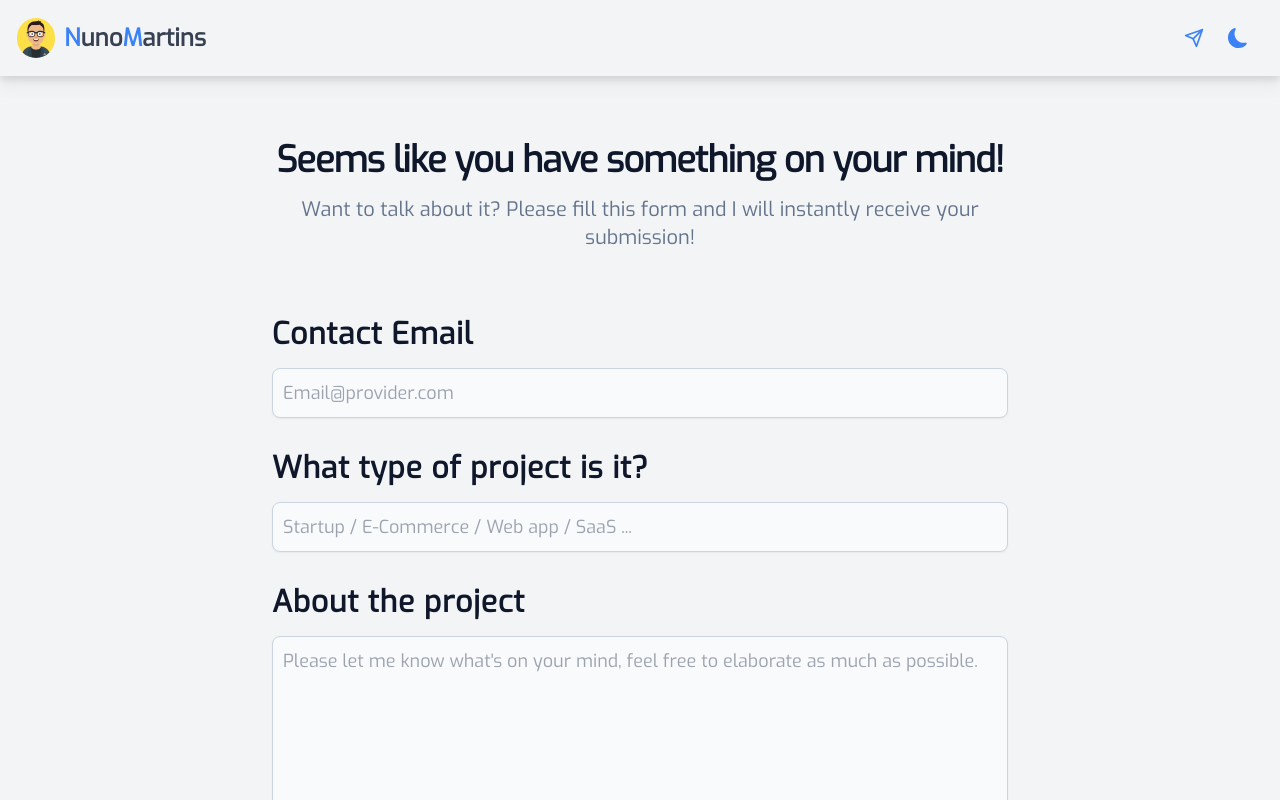
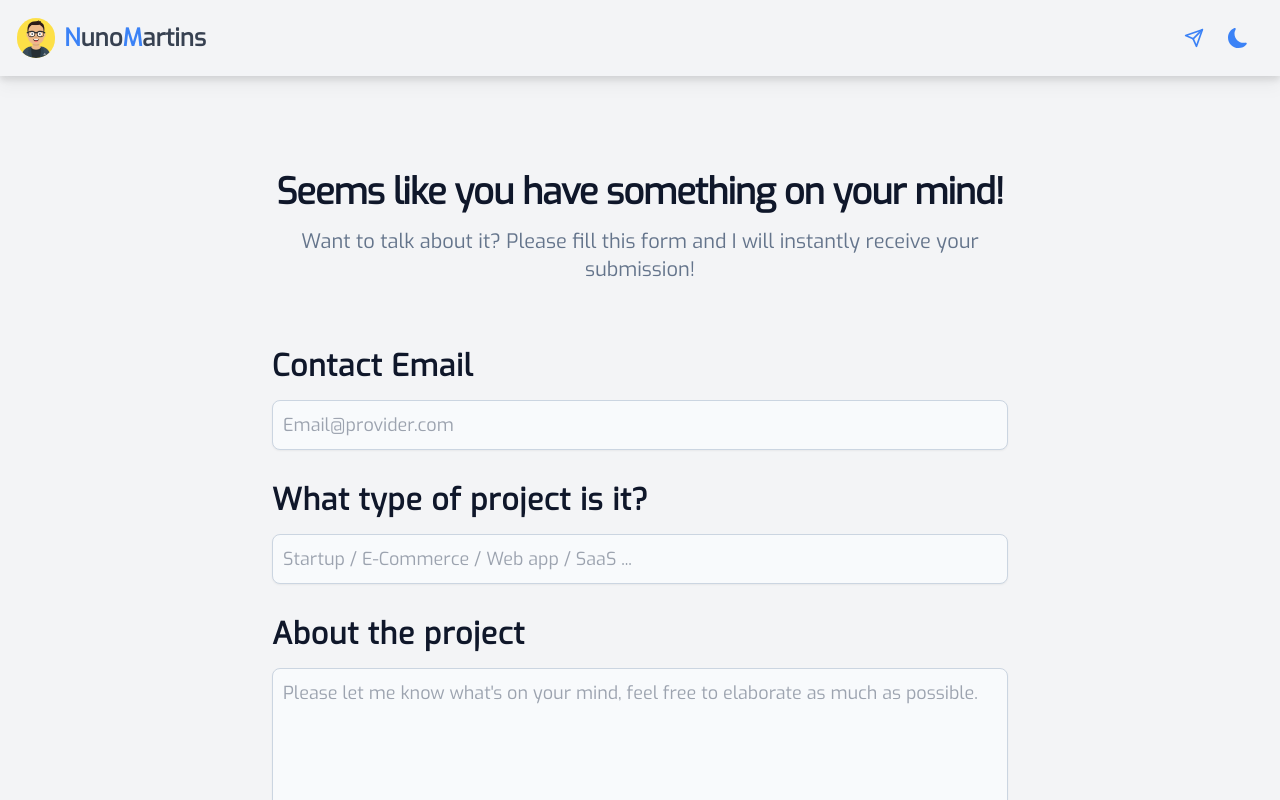
Before and after one commit to Filigs/next-portfolio, a Next.js app: page /contact-form in a window 1280 px wide. Shown: the top 800 px of the page. Built offline with nearby package versions, Linux system fonts and the light colour scheme.

Commit message:
update contact form

```diff
--- a/components/index/portfolio.js
+++ b/components/index/portfolio.js
@@ -1,6 +1,7 @@
 import Image from "next/image";
 import { motion } from "framer-motion";
 import { projects } from "../../lib/projects";
+import Link from "next/link";
 export default function Portfolio() {
   return (
     <div className="mt-30 bg-light dark:bg-transparent">
@@ -21,8 +22,8 @@ export default function Portfolio() {
         <div className="grid grid-cols-1 gap-8 mx-4 lg:grid-cols-2 xl:grid-cols-3">
           {projects.map((project) => {
             return (
+              <Link href={project.url} key={project.id}>
                 <motion.div
-                key={project.id}
                   className="max-w-screen-xl shadow-lg rounded-xl bg-light dark:bg-darkMedium"
                   whileHover={{ scale: 1.05 }}
                 >
@@ -52,6 +53,7 @@ export default function Portfolio() {
                     </div>
                   </div>
                 </motion.div>
+              </Link>
             );
           })}
         </div>
--- a/pages/contact-form.js
+++ b/pages/contact-form.js
@@ -16,7 +16,7 @@ export default function ContactForm() {
   return (
     <div className="h-screen mx-4">
       <section className="h-full transition-all duration-75 bg-light dark:bg-darkDarker lg:duration-500">
-        <div className="max-w-screen-md px-4 py-8 mx-auto lg:py-16">
+        <div className="max-w-screen-md px-4 py-8 mx-auto mt-8 rounded-lg lg:py-16">
           <h2 className="mb-4 text-4xl font-extrabold tracking-tight text-center text-darkDarker dark:text-light">
             Seems like you have something on your mind!
           </h2>
```
Lines whose indentation alone changed are shown as unchanged.
